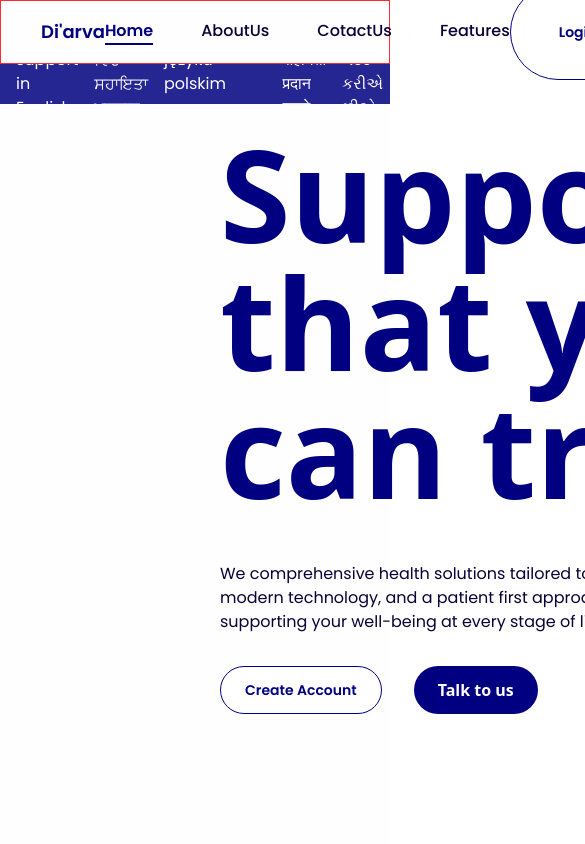
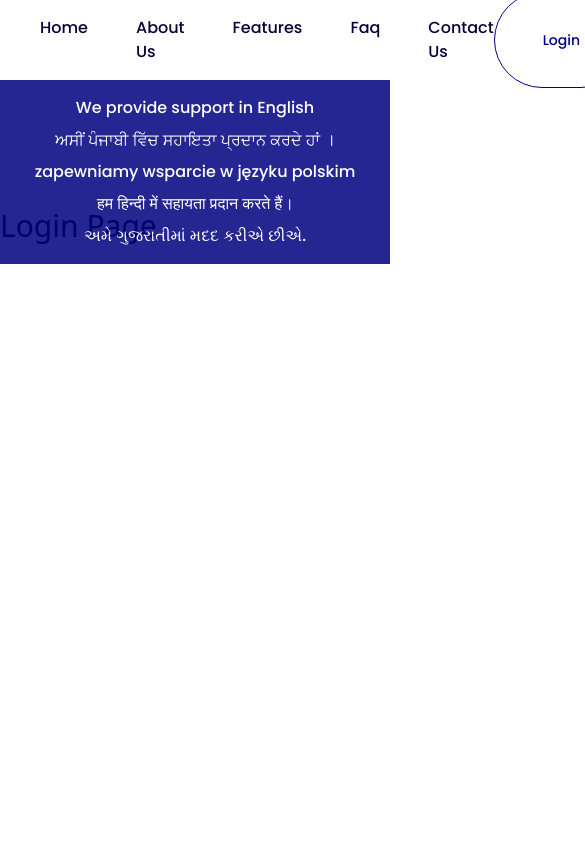
Before and after one commit to Di-arva/Frontend, a React (Vite) app: page /login in a window 390 px wide. Shown: the top 844 px of the page, 585 px wide, since content can reach past the window. Built offline with nearby package versions, Linux system fonts and the light colour scheme.

Commit message:
Responsiveness to menu

```diff
--- a/package.json
+++ b/package.json
@@ -15,6 +15,8 @@
     "react": "^19.1.1",
     "react-dom": "^19.1.1",
     "react-icons": "^5.5.0",
+    "react-router-dom": "^7.9.1",
+    "react-router-hash-link": "^2.4.3",
     "tailwindcss": "^4.1.13"
   },
   "devDependencies": {
--- a/src/App.jsx
+++ b/src/App.jsx
@@ -1,27 +1,23 @@
-import Features from "./Components/Features";
-import Contact from "./Components/Contact";
-import Faq from "./Components/Faq";
+import { BrowserRouter, Routes, Route } from "react-router-dom";
+import Homepage from "./Components/Homepage";
 import Footer from "./Components/Footer";
-import About from "./Components/About";
-import Hero from "./Components/Hero";
+
 import Navigation from "./Components/Navigation";
-import StickyLabel from "./Components/StickyLabel";
+import Login from "./Components/Login";
 
 function App() {
   return (
     <>
-      <div className="min-h-screen flex flex-col bg-lightbg  ">
-        <Navigation />
-        <StickyLabel />
-        <Hero />
-        <div className="flex-grow ml-10 ">
-          <About />
-          <Features />
-          <Faq />
-          <Contact />
+      <BrowserRouter>
+        <div className="min-h-screen flex flex-col bg-lightbg  ">
+          <Navigation />
+          <Routes>
+            <Route path="/" element={<Homepage />} />
+            <Route path="/login" element={<Login />} />
+          </Routes>
+          <Footer />
         </div>
-        <Footer />
-      </div>
+      </BrowserRouter>
     </>
   );
 }
--- a/src/Components/About.jsx
+++ b/src/Components/About.jsx
@@ -1,16 +1,26 @@
 const About = () => {
   return (
-    <div className="my-20">
+    <div className="my-20" id="aboutus">
       <h2 className="text-darkblue font-poppins text-7xl font-semibold">
         About
       </h2>
       <p className="font-poppins w-1/2 ml-2 mt-6 text-darkblack">
         At
         <span className="text-darkblue font-semibold text-lg mx-1">
-          Di’arva
+          Di’arva Healthcare Staffing agency,
         </span>
-        every feature is built with one goal in mind to make healthcare staffing
-        simpler, faster, and more reliable.
+        we specialize in providing high-quality temporary staffing solutions for
+        dental practices, home care providers, and physiotherapy clinics. Our
+        mission is simple: to deliver exceptional healthcare professionals who
+        uphold the highest standards of care and reliability. We understand the
+        critical importance of continuity, trust, and professionalism in patient
+        care. That’s why we carefully vet and match our staff to ensure they not
+        only meet clinical expectations but also align with each clinic’s values
+        and culture. Whether it’s filling a last minute shift or supporting long
+        term staffing needs, we are committed to being a dependable partner for
+        healthcare providers. With a focus on quality, integrity, and trust, we
+        help clinics maintain smooth operations and deliver outstanding care
+        every day.
       </p>
     </div>
   );
--- a/src/Components/Button.jsx
+++ b/src/Components/Button.jsx
@@ -3,13 +3,14 @@ import classNames from "classnames";
 const Button = ({ children, variant, size, className, ...rest }) => {
   const variantClasses = {
     dark: "bg-darkblue text-lightbg font-poppins hover:cursor-pointer",
-    light: "bg-yellow-500 hover:bg-yellow-600 text-black",
+    light:
+      "bg-white text-sm  font-poppins text-darkblue border-1 border-darkblue  rounded-full  hover:cursor-pointer",
     default: "bg-gray-500 hover:bg-gray-600 text-white",
   };
 
   const sizeClasses = {
     sm: "px-3 py-1 text-sm",
-    md: "px-4 py-2 text-base",
+    md: " px-12 py-3 text-base font-medium",
     lg: "p-2 w-full text-sm",
   };
 
--- a/src/Components/Features.jsx
+++ b/src/Components/Features.jsx
@@ -47,7 +47,7 @@ export default function Features() {
   ];
 
   return (
-    <div className="my-20">
+    <div id="features" className="my-20">
       <h2 className="text-darkblue font-poppins text-7xl font-semibold">
         Features
       </h2>
@@ -57,11 +57,11 @@ export default function Features() {
       </p>
       <div className="flex gap-8 flex-wrap">
         {features.map((feature) => (
-          <div className="bg-lightblue px-6 py-4 w-76 h-80 rounded-4xl flex flex-col mt-2">
-            <div
-              key={feature.id}
-              className="bg-lightbg w-14  p-2 rounded-full flex justify-center shadow-inner "
-            >
+          <div
+            key={feature.id}
+            className="bg-lightblue px-6 py-4 w-76 h-80 rounded-4xl flex flex-col mt-2"
+          >
+            <div className="bg-lightbg w-14  p-2 rounded-full flex justify-center shadow-inner ">
               <img className="w-14 " src={feature.icon} alt="" />
             </div>
             <h2 className="font-poppins text-4xl w-1/2 my-4 font-medium text-darkblack">
--- a/src/Components/Hero.jsx
+++ b/src/Components/Hero.jsx
@@ -2,11 +2,11 @@ import StickyLabel from "./StickyLabel";
 
 const Hero = () => {
   return (
-    <div className="mb-20">
+    <div id="home" className="mb-20">
       <div className="flex ml-55">
         <div className="flex flex-col z-10 justify-center h-screen ">
           <h1 className="text-9xl font-bold text-darkblue">
-            Support that you can trust
+            Quality staff Trusted care Every shift
           </h1>
           <p className="font-poppins w-200 mt-12 text-darkblack">
             We comprehensive health solutions tailored to your needs. With
@@ -15,10 +15,10 @@ const Hero = () => {
             your well-being at every stage of life.
           </p>
           <div className="flex mt-8 gap-8">
-            <button class="bg-white text-sm  font-poppins text-darkblue border border-darkblue px-6 py-3 font-semibold rounded-full  hover:cursor-pointer">
+            <button className="bg-white text-sm  font-poppins text-darkblue border border-darkblue px-6 py-3 font-semibold rounded-full  hover:cursor-pointer">
               Create Account
             </button>
-            <button class="bg-darkblue text-lightbg px-6 py-3 rounded-full font-semibold hover:cursor-pointer">
+            <button className="bg-darkblue text-lightbg px-6 py-3 rounded-full font-semibold hover:cursor-pointer">
               Talk to us
             </button>
           </div>
--- /dev/null
+++ b/src/Components/Homepage.jsx
@@ -0,0 +1,22 @@
+import Features from "./Features";
+import Contact from "./Contact";
+import Faq from "./Faq";
+
+import About from "./About";
+import Hero from "./Hero";
+
+const Homepage = () => {
+  return (
+    <>
+      <Hero />
+      <div className="flex-grow ml-10 ">
+        <About />
+        <Features />
+        <Faq />
+        <Contact />
+      </div>
+    </>
+  );
+};
+
+export default Homepage;
--- /dev/null
+++ b/src/Components/Login.jsx
@@ -0,0 +1,7 @@
+import React from "react";
+
+const Login = () => {
+  return <div className="text-3xl mt-52 h-screen">Login Page</div>;
+};
+
+export default Login;
--- a/src/Components/Navigation.jsx
+++ b/src/Components/Navigation.jsx
@@ -1,26 +1,72 @@
+import Logo from "/Logo.png";
+import StickyLabel from "./StickyLabel";
+import Button from "./Button";
+import { HashLink } from "react-router-hash-link";
+import { useLocation, useNavigate } from "react-router-dom";
+
+// Helper function to create the common `li` className string
+const getNavLinkClassName = (isActive) =>
+  `relative font-poppins font-medium text-md
+    after:content-[''] after:absolute after:h-0.5 after:bg-blue-800 after:bottom-0 after:transition-all after:duration-300
+    hover:after:w-full hover:after:left-0 hover:text-darkblue
+    ${
+      isActive
+        ? "text-darkblue after:w-full after:left-0"
+        : "text-darkblack after:w-0 after:left-1/2"
+    }`;
+
 const Navigation = () => {
+  const location = useLocation();
+  const navigate = useNavigate();
+
   return (
-    <nav className="fixed w-full border-red-500 z-30 border h-16 bg-lightbg flex justify-around items-center px-10">
-      <div className="text-lg font-poppins font-semibold text-darkblue">
-        Di'arva
+    <>
+      <nav className="fixed w-full h-20 z-30 bg-lightbg flex justify-around items-center px-10">
+        <div>
+          <img
+            className="w-3xs"
+            src={Logo}
+            alt="Di'arva text in dark blue colour with healthcare staffing solution text at bottom"
+          />
         </div>
-      <ul className="flex text-darkblack gap-12 font-poppins font-medium text-md">
-        <li className="text-darkblue border-b-2 border-darkblue hover:cursor-pointer font-semibold">
+        <ul className="flex gap-12">
+          <li className={getNavLinkClassName(location.hash === "#home")}>
+            <HashLink smooth to="#home">
               Home
+            </HashLink>
           </li>
-        <li className="hover:cursor-pointer">AboutUs</li>
-        <li className="hover:cursor-pointer">CotactUs</li>
-        <li className="hover:cursor-pointer">Features</li>
+          <li className={getNavLinkClassName(location.hash === "#aboutus")}>
+            <HashLink smooth to="#aboutus">
+              About Us
+            </HashLink>
+          </li>
+          <li className={getNavLinkClassName(location.hash === "#features")}>
+            <HashLink smooth to="#features">
+              Features
+            </HashLink>
+          </li>
+          <li className={getNavLinkClassName(location.hash === "#faq")}>
+            <HashLink smooth to="#faq">
+              Faq
+            </HashLink>
+          </li>
+          <li className={getNavLinkClassName(location.hash === "#contactus")}>
+            <HashLink smooth to="#contactus">
+              Contact Us
+            </HashLink>
+          </li>
         </ul>
-      <div className="flex  gap-8">
-        <button class="bg-white text-sm  font-poppins text-darkblue border border-darkblue px-12 py-3 font-semibold rounded-full  hover:cursor-pointer">
+        <div className="flex gap-8">
+          <Button variant="light" size="md" onClick={() => navigate("/login")}>
             Login
-        </button>
-        <button class="bg-darkblue text-lightbg px-8 py-3 rounded-full font-semibold hover:cursor-pointer">
+          </Button>
+          <Button variant="dark" size="md">
             Talk to us
-        </button>
+          </Button>
         </div>
       </nav>
+      <StickyLabel />
+    </>
   );
 };
 
--- a/src/Components/StickyLabel.jsx
+++ b/src/Components/StickyLabel.jsx
@@ -1,12 +1,26 @@
 const StickyLabel = () => {
+  const languages = [
+    "We provide support in English",
+    "ਅਸੀਂ ਪੰਜਾਬੀ ਵਿੱਚ ਸਹਾਇਤਾ ਪ੍ਰਦਾਨ ਕਰਦੇ ਹਾਂ ।",
+    "zapewniamy wsparcie w języku polskim",
+    "हम हिन्दी में सहायता प्रदान करते हैं।",
+    "અમે ગુજરાતીમાં મદદ કરીએ છીએ.",
+  ];
+
   return (
-    <div className="w-full bg-darkblue h-10 opacity-85 flex items-center fixed font-poppins text-md font-normal  top-16  ">
-      <ul className=" flex gap-4 text-lightbg mx-4  w-full justify-around ">
-        <li>We provide support in English</li>
-        <li>ਅਸੀਂ ਪੰਜਾਬੀ ਵਿੱਚ ਸਹਾਇਤਾ ਪ੍ਰਦਾਨ ਕਰਦੇ ਹਾਂ ।</li>
-        <li>zapewniamy wsparcie w języku polskim</li>
-        <li>हम हिन्दी में सहायता प्रदान करते हैं।</li>
-        <li>અમે ગુજરાતીમાં મદદ કરીએ છીએ.</li>
+    <div
+      className="w-full bg-darkblue opacity-85 mt-4 flex items-center fixed font-poppins  md:text-md font-medium p-4 z-20 top-16
+                    h-auto md:h-10 px-2 text-base "
+    >
+      <ul className="flex flex-wrap md:flex-nowrap gap-2 md:gap-4 text-lightbg w-full justify-center md:justify-around">
+        {languages.map((language, index) => (
+          <li
+            key={index}
+            className="whitespace-nowrap text-center md:text-left"
+          >
+            {language}
+          </li>
+        ))}
       </ul>
     </div>
   );
```
Also changed, not shown: src/Components/Contact.jsx (+12 -6 lines), src/Components/Faq.jsx (+74 -8 lines), public/Logo.png (added), 1 other file (tests, documents, lock files or other folders). Lines whose indentation alone changed are shown as unchanged.
